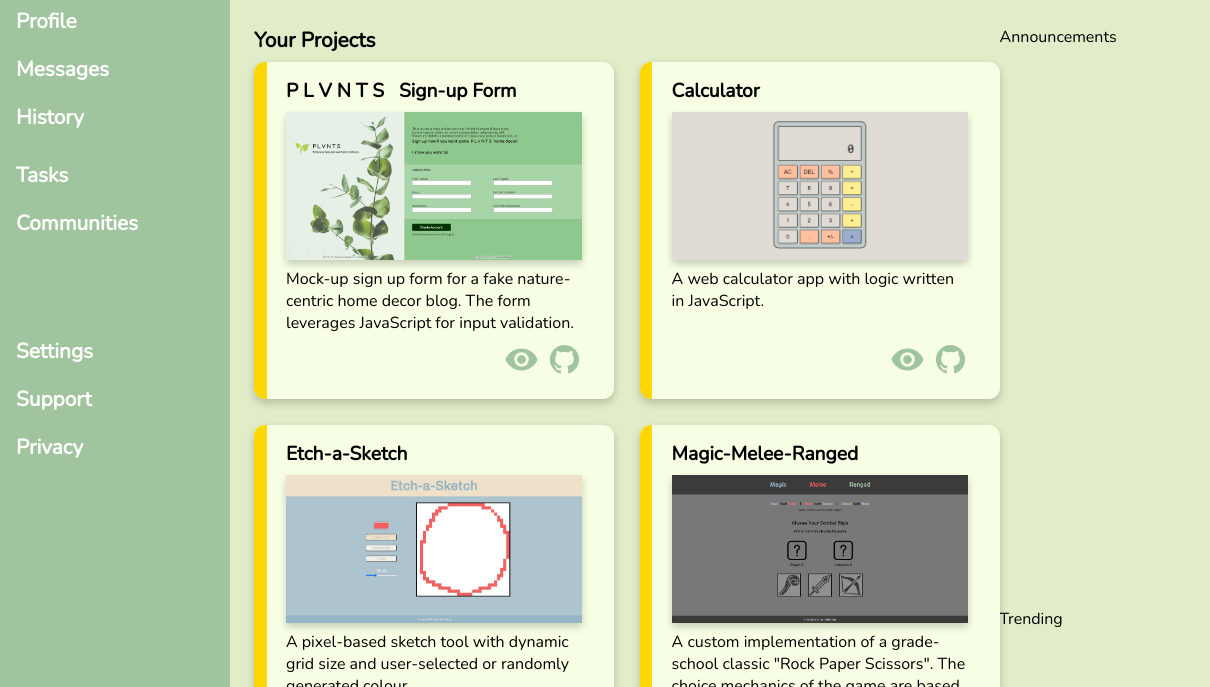
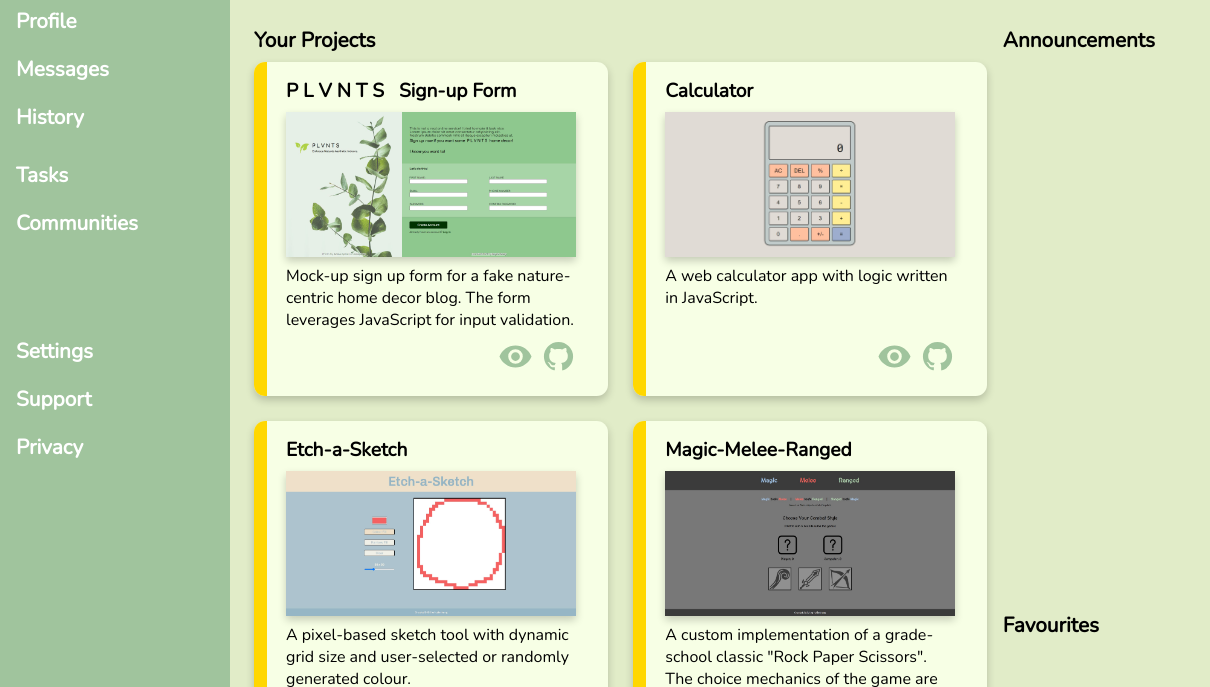
Before and after one commit to hojinchang/admin-dashboard, a plain HTML site: page index.html in a window 1280 px wide. Shown: the part 206-893 px from the top of the page, 70-1280 px from the left. Drawn offline with nearby package versions, Linux system fonts and the light colour scheme.

Commit message:
Add Announcements and Favourites sections

```diff
--- a/index.html
+++ b/index.html
@@ -88,10 +88,10 @@
 
             <div class="main-content">
                 <div class="projects">
-                    <div class="projects-header">
+                    <div class="main-content-header projects-header">
                         <h3>Your Projects</h3>
                     </div>
-                    <div class="cards">
+                    <div class="project-cards">
                         <div class="project-tile">
                             <h4>P L V N T S&nbsp;&nbsp;&nbsp;Sign-up Form</h4>
                             <img src="./media/images/project-tiles/PLVNTS-sign-up-form.jpg" alt="PLVNTS-sign-up-form">
@@ -167,8 +167,18 @@
                     </div>
 
                 </div>
-                <div class="announcements">Announcements</div>
-                <div class="trending">Trending</div>
+                <div class="announcements">
+                    <div class="main-content-header">
+                        <h3>Announcements</h3>
+                    </div>
+
+                </div>
+
+                <div class="trending">
+                    <div class="main-content-header">
+                        <h3>Favourites</h3>
+                    </div>
+                </div>
             </div>
 
 
--- a/style.css
+++ b/style.css
@@ -193,6 +193,7 @@ a {
     grid-template: 1fr 1fr / 4fr 1fr;
     background-color: var(--green-3);
     padding: 2rem 1.5rem;
+    gap: 1rem;
 }
 
 .projects  {
@@ -200,7 +201,7 @@ a {
     grid-row: 1 / 3;
 }
 
-.projects .cards {
+.projects .project-cards {
     display: grid;
     grid-template-columns: repeat(auto-fit, minmax(300px, 1fr));
     gap: 1.6rem;
@@ -209,12 +210,11 @@ a {
 .projects-header {
     grid-column: 1 / -1;
     grid-row: 1 / 2;
-    margin-bottom: 0.5rem;
-
 }
 
-.projects-header > h3 {
+.main-content-header > h3 {
     font-size: var(--main-content-header);
+    margin-bottom: 0.5rem;
 }
 
 .project-tile {
```
